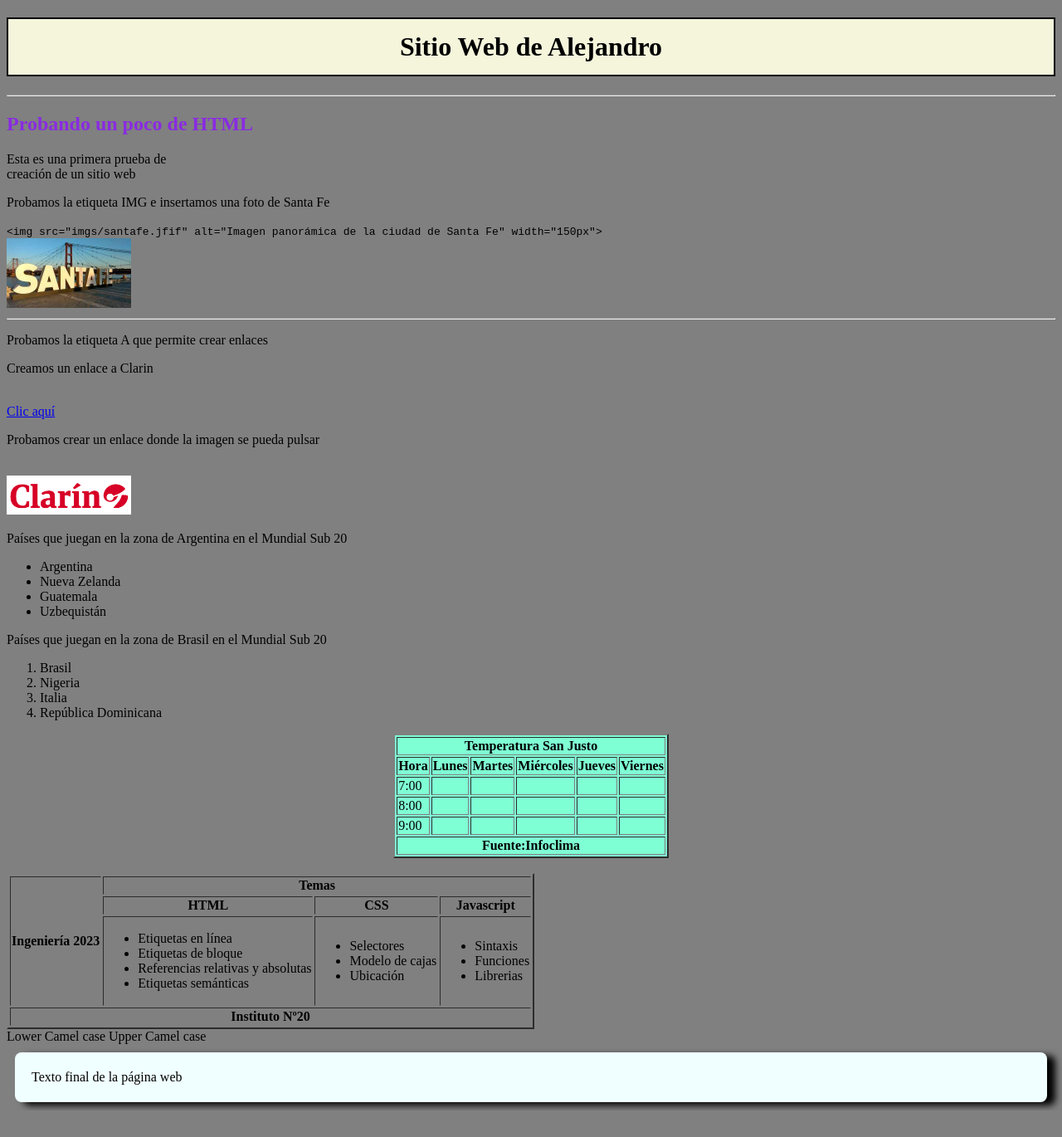
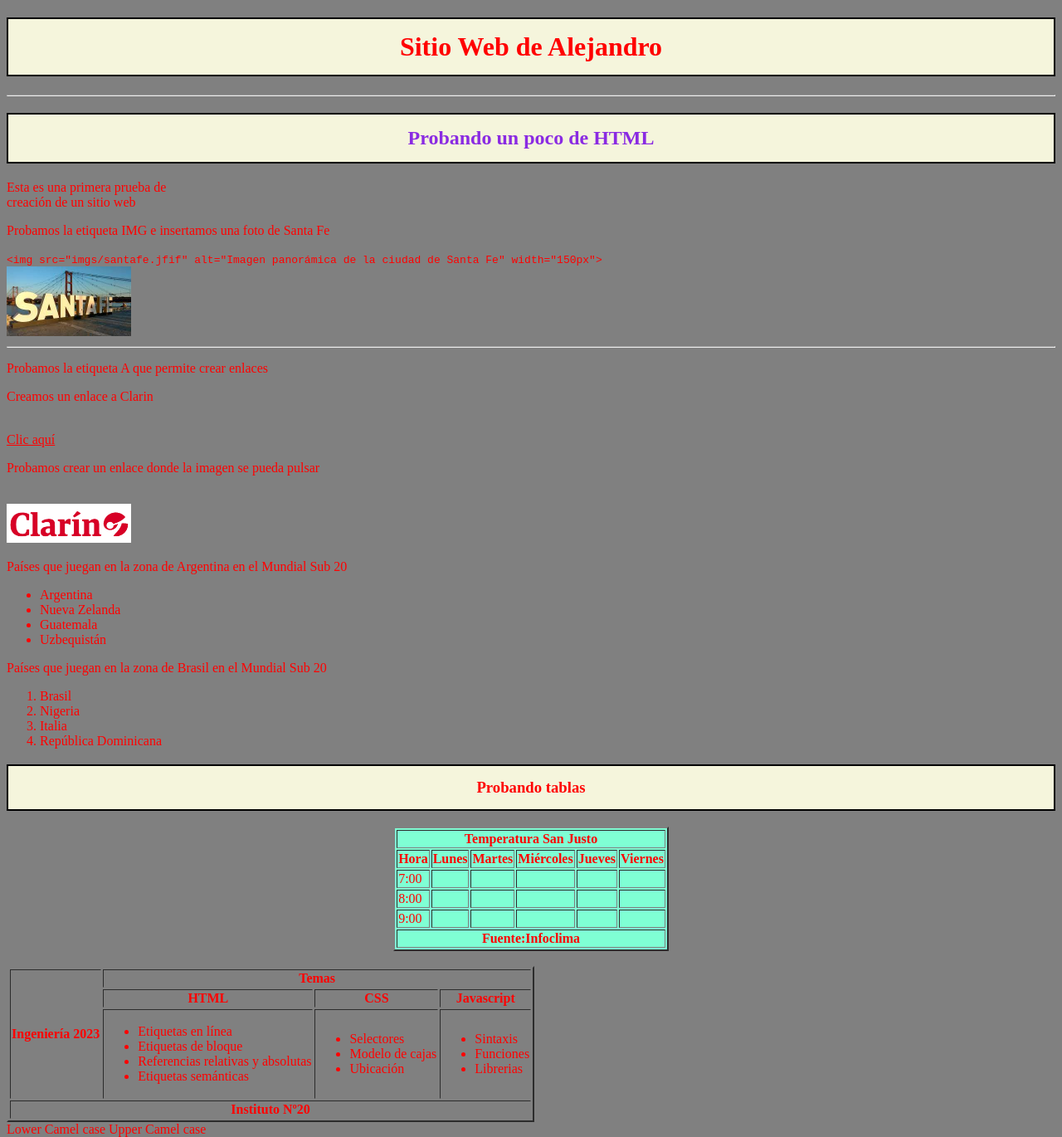
Before and after one commit to aleramirezsj/pruebasweb2023, a plain HTML site: page index.html in a window 1280 px wide. Shown: the top 1370 px of the page at 83% size. Before the commit the page ends 1338 px from the top, so only its background shows below. Drawn offline with Linux system fonts and the light colour scheme.

Commit message:
probando selectores

```diff
--- a/css/estilos.css
+++ b/css/estilos.css
@@ -1,4 +1,8 @@
-h1 {
+/*Selector universal*/
+* {
+    color: red;
+}
+h1,h2,h3 {
     border: solid 2px black;
     background-color: beige;
     text-align: center;
--- a/index.html
+++ b/index.html
@@ -48,6 +48,7 @@
             <li>República Dominicana</li>
         </ol>
     </div>
+    <h3>Probando tablas</h3>
     <div id="tablaTemperatura">
         <center>
         <table border="2px" style="background-color: aquamarine;">
```
